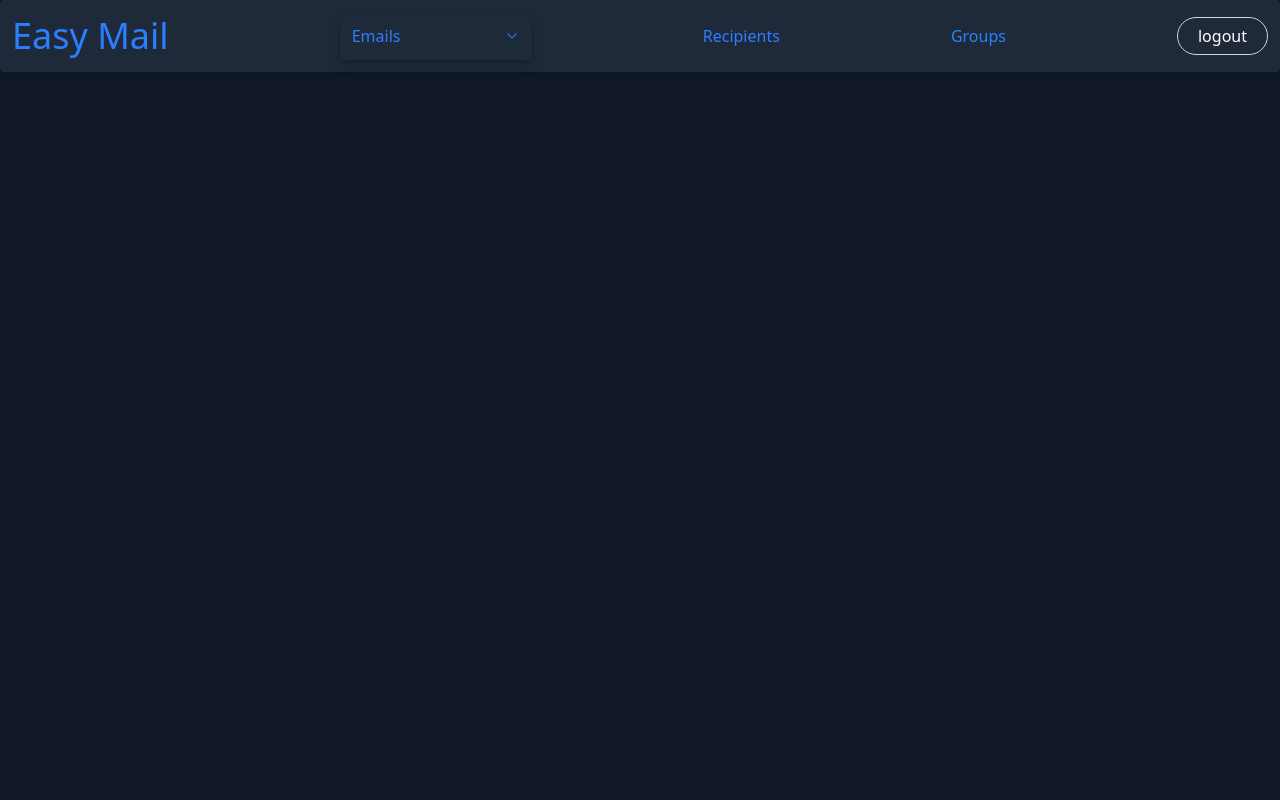
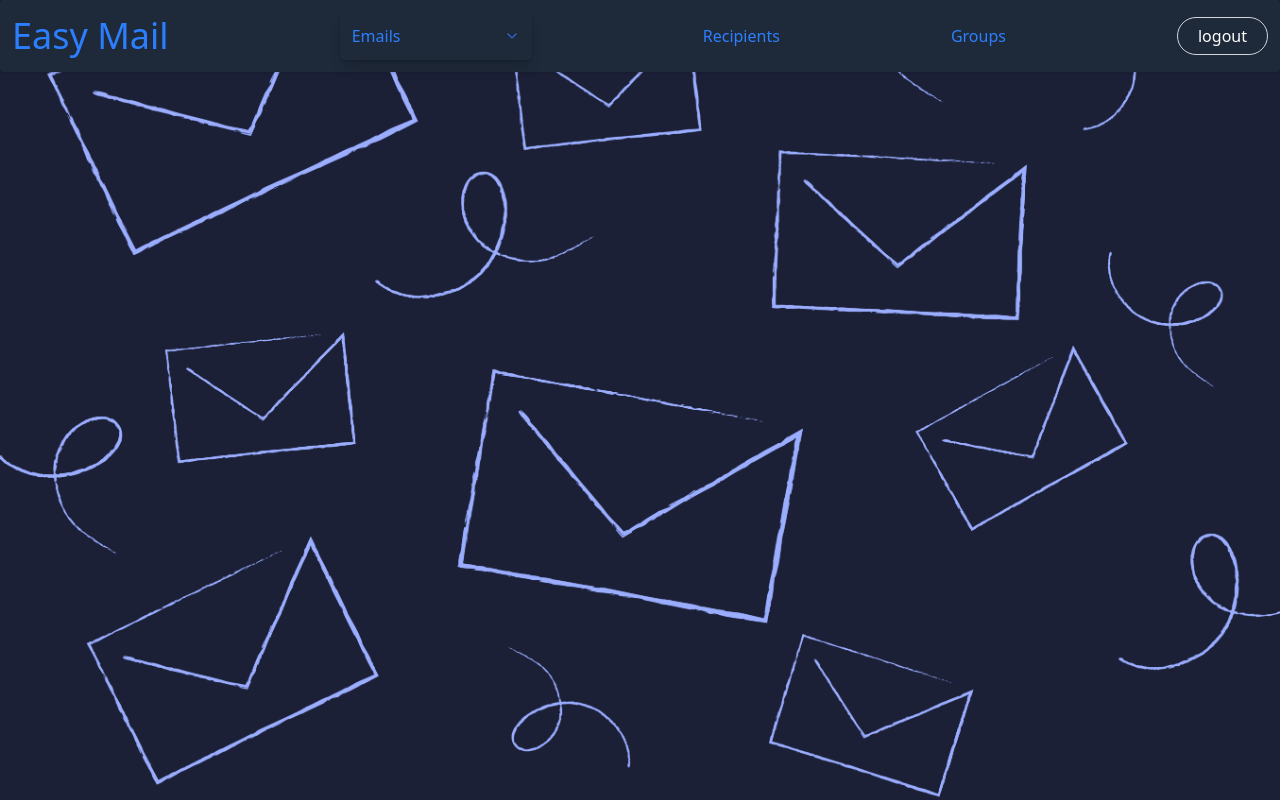
Before and after one commit to Robbobs/easy-mail-frontend, a React (Vite) app: page / in a window 1280 px wide. Built offline with nearby package versions, Linux system fonts and the light colour scheme.

Commit message:
image backgorund test

```diff
--- a/src/App.tsx
+++ b/src/App.tsx
@@ -3,7 +3,7 @@ import Navbar from "./components/Navbar";
 function App() {
 
   return (
-    <div>
+    <div className="h-screen w-screen bg-cover bg-center bg-no-repeat" style={{ backgroundImage: "url('/stay-current-with-email_1300_867.png')" }}>
       <Navbar />
     </div>
   );
--- a/src/components/Navbar.tsx
+++ b/src/components/Navbar.tsx
@@ -11,8 +11,12 @@ export default function Navbar(){
             value: '/send-email',
         },
         {
+            label: 'Sent emails',
+            value: 'sent-emails'
+        },
+        {
             label: 'Write an email',
-            value: '/write-email'
+            value: '/write-email-template'
         }
     ];
 
```
Also changed, not shown: stay-current-with-email_1300_867.png (added).
